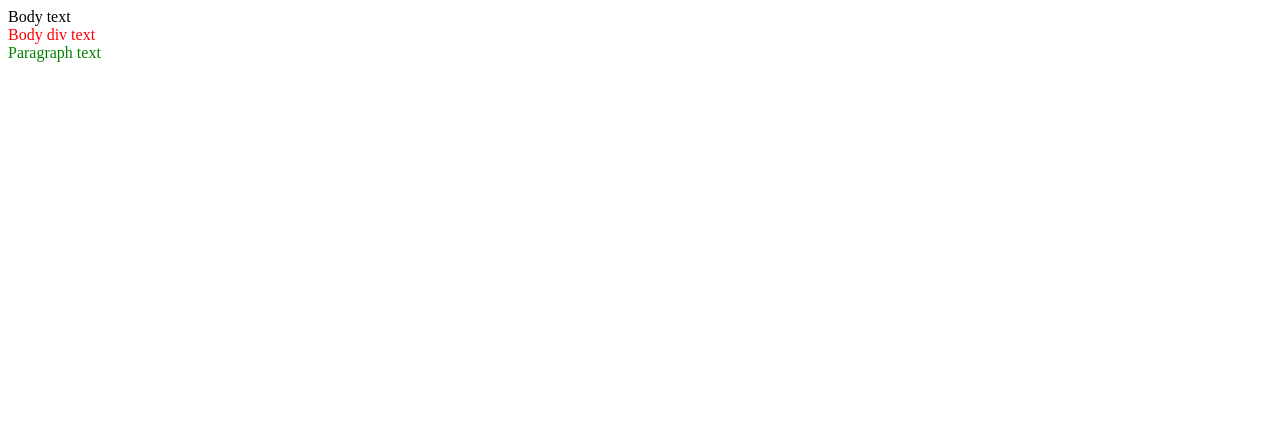
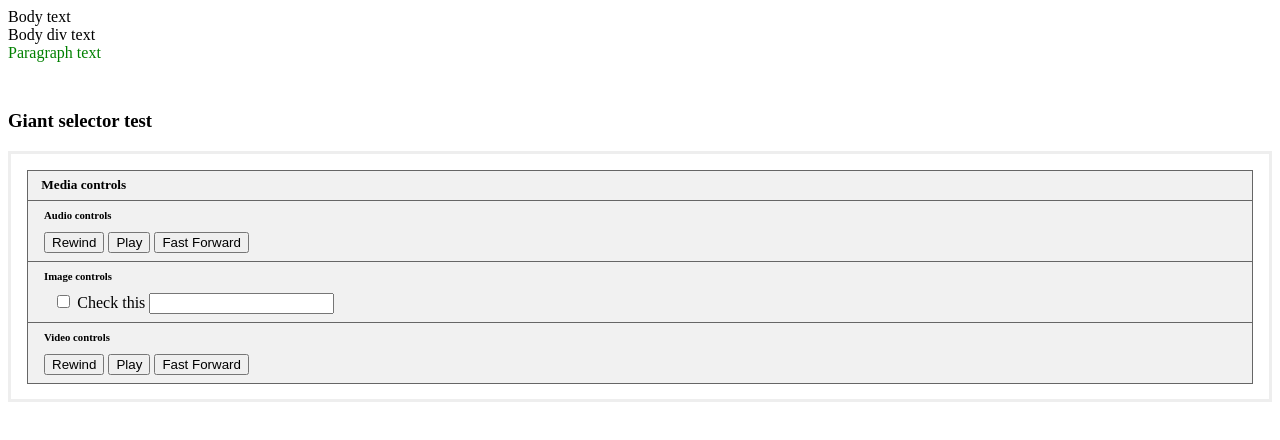
Before and after one commit to Benxamin/css-specificity-in-five-minutes, a plain HTML site: page body.html in a window 1280 px wide. Drawn offline with Linux system fonts and the light colour scheme.

Commit message:
Adds giant selector example

```diff
--- a/body.html
+++ b/body.html
@@ -2,13 +2,48 @@
 <head>
 	<title>BODY vs P</title>
 	<style>
-body * { color:red; }
-p      { color:green; margin: 0;}
+body * { color:black; }
+p      { color:green; margin: 0; }
+h1, h2, h3, h4, h5, h6 { margin:0 0 1em; }
+#mainContent { margin:3em 0 1em; }
+.media-controls { border: 3px solid #eee; padding:1em; }
+.media-controls > * { border:1px solid #666; margin-bottom: -1px; background: #f1f1f1; padding: 0.5em 1em; }
+.media-controls > div:focus,
+.media-controls > div:hover { background: #ccc; }
+input[type="checkbox"] { margin-left: 1em; }
+#mainContent .image-controls:hover input[type="checkbox"]::before { content: "*"; color: maroon; font-weight:bold; position: relative; left:-1em;}
 	</style>
 </head>
 <body>
 	Body text
 	<div>Body div text</div>
 	<p>Paragraph text</p>
+
+
+
+	<div id="mainContent">
+		<h3>Giant selector test</h3>
+		<div class="media-controls">
+			<h5>Media controls</h5>
+			<div class="audio-controls" tabindex="0">
+				<h6>Audio controls</h6>
+				<button>Rewind</button>
+				<button>Play</button>
+				<button>Fast Forward</button>
+			</div>
+			<div class="image-controls" tabindex="0">
+				<h6>Image controls</h6>
+				<input type="checkbox"> Check this
+				<input type="text">
+			</div>
+			<div class="video-controls" tabindex="0">
+				<h6>Video controls</h6>
+				<button>Rewind</button>
+				<button>Play</button>
+				<button>Fast Forward</button>
+			</div>
+		</div>
+
+	</div>
 </body>
 </html>
```
